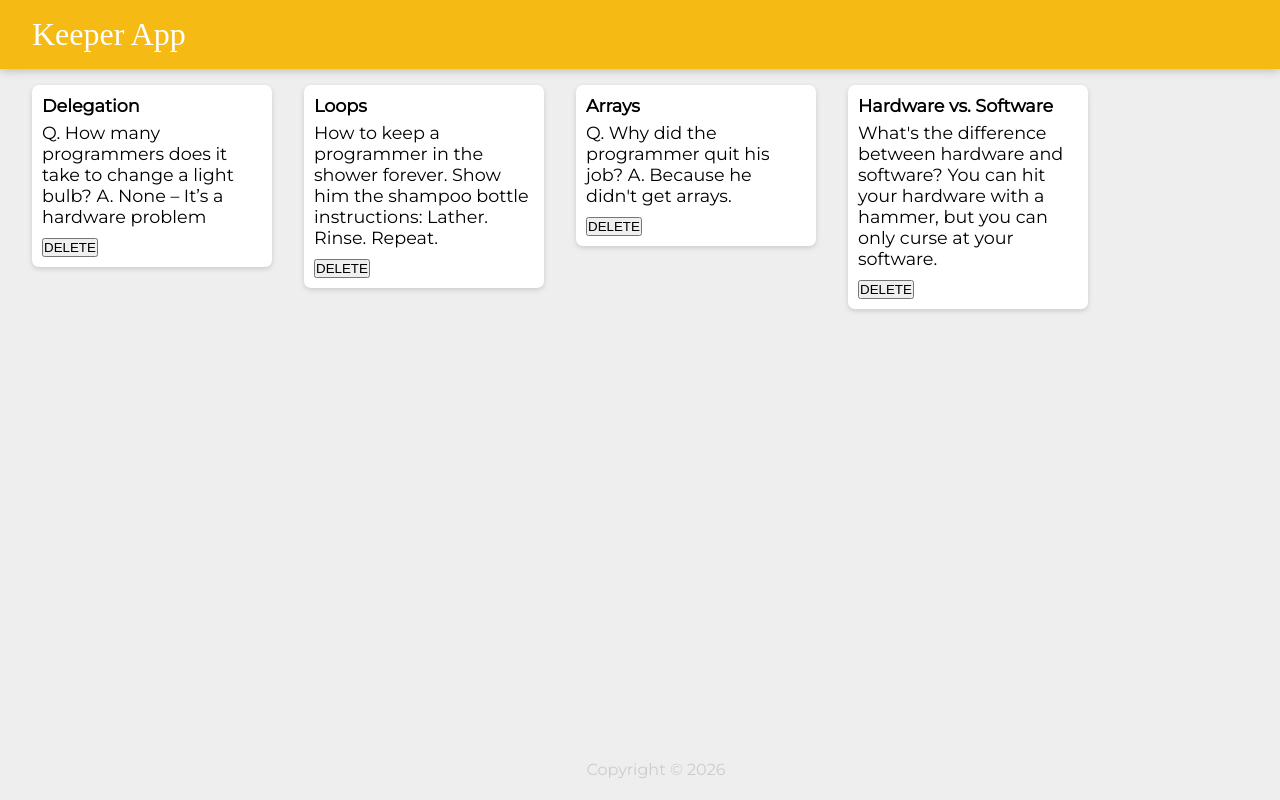
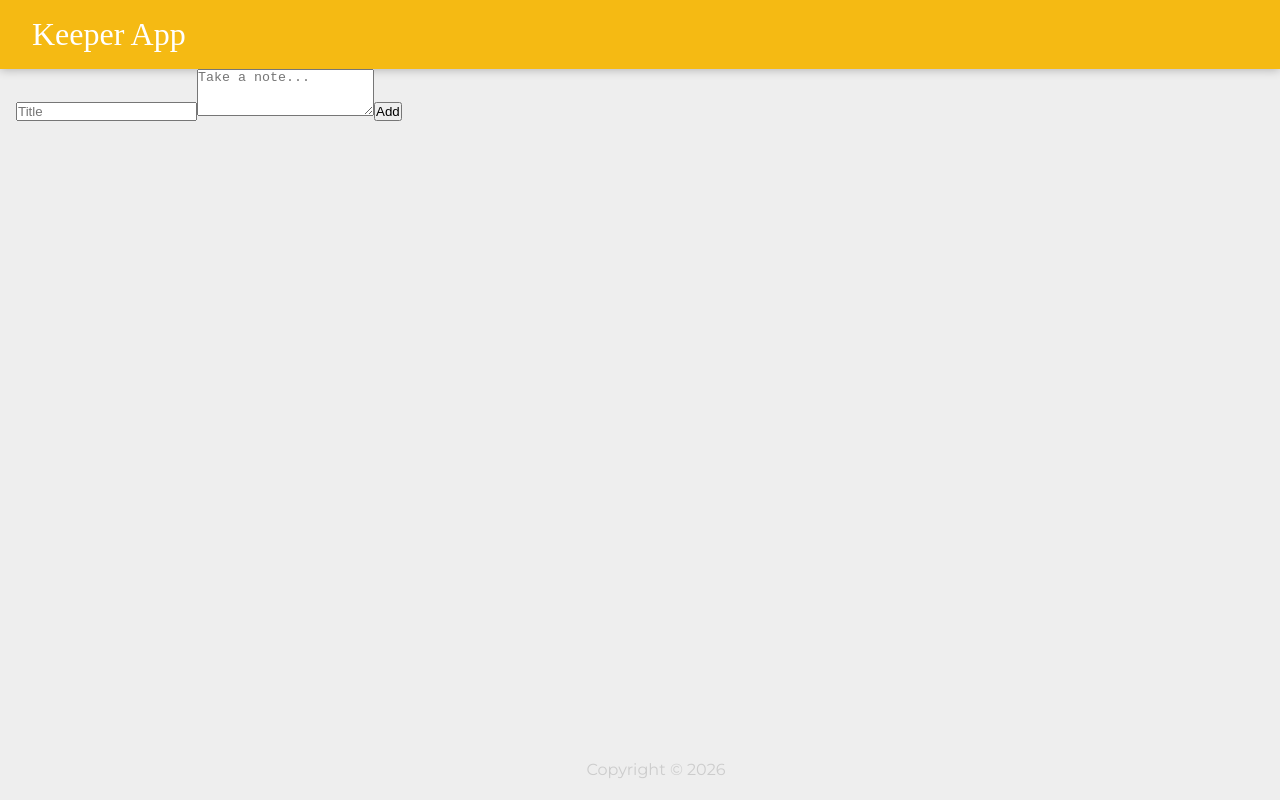
Before and after one commit to sahilkhan-777/keeper-app, a React (Vite) app: page / in a window 1280 px wide. Built offline with nearby package versions, Linux system fonts and the light colour scheme; a web font is replaced by a local one.

Commit message:
Add a note state and functions to add and delete notes which are then passed onto Note and CreateArea components as props

```diff
--- a/src/App.jsx
+++ b/src/App.jsx
@@ -3,18 +3,43 @@ import Footer from "./components/Footer";
 import Note from "./components/Note";
 import "./App.css";
 import notes from "./notes";
+import { useState } from "react";
+import CreateArea from "./components/CreateArea";
 
 function App() {
+  const [notes, setNotes] = useState([]);
+
+  function addNote(newNote) {
+    setNotes(prevNotes => {
+      return [...prevNotes, newNote];
+    });
+  }
+
+  function deleteNote(id) {
+    setNotes(prevNotes => {
+      return prevNotes.filter((noteItem, index) => {
+        return index !== id;
+      });
+    });
+  }
+
   return (
-    <>
+    <div>
       <Header />
-      {notes.map((note) => {
+      <CreateArea onAdd={addNote} />
+      {notes.map((noteItem, index) => {
         return (
-          <Note key={note.key} title={note.title} content={note.content} />
+          <Note
+            key={index}
+            id={index}
+            title={noteItem.title}
+            content={noteItem.content}
+            onDelete={deleteNote}
+          />
         );
       })}
       <Footer />
-    </>
+    </div>
   );
 }
 
```
